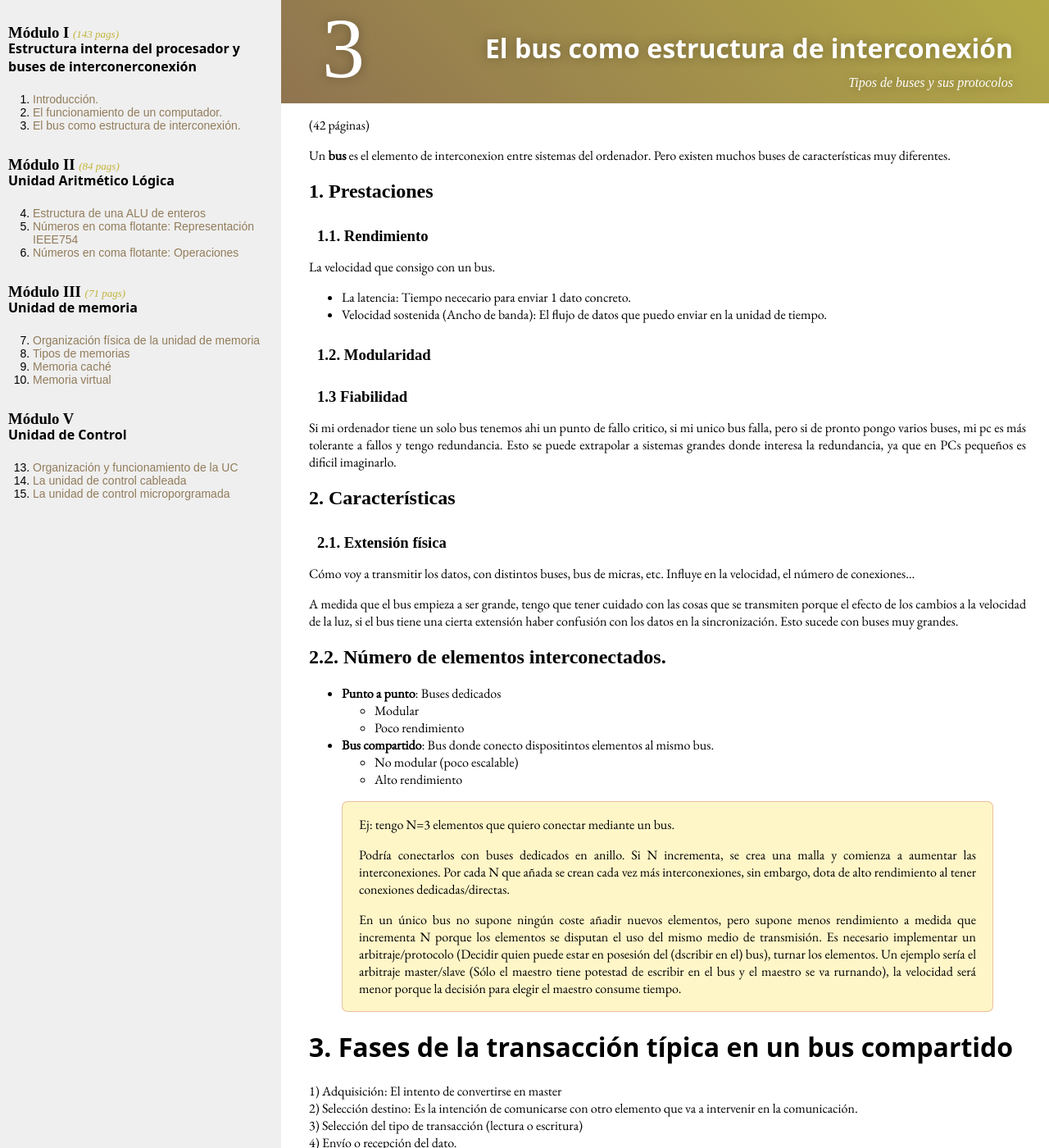
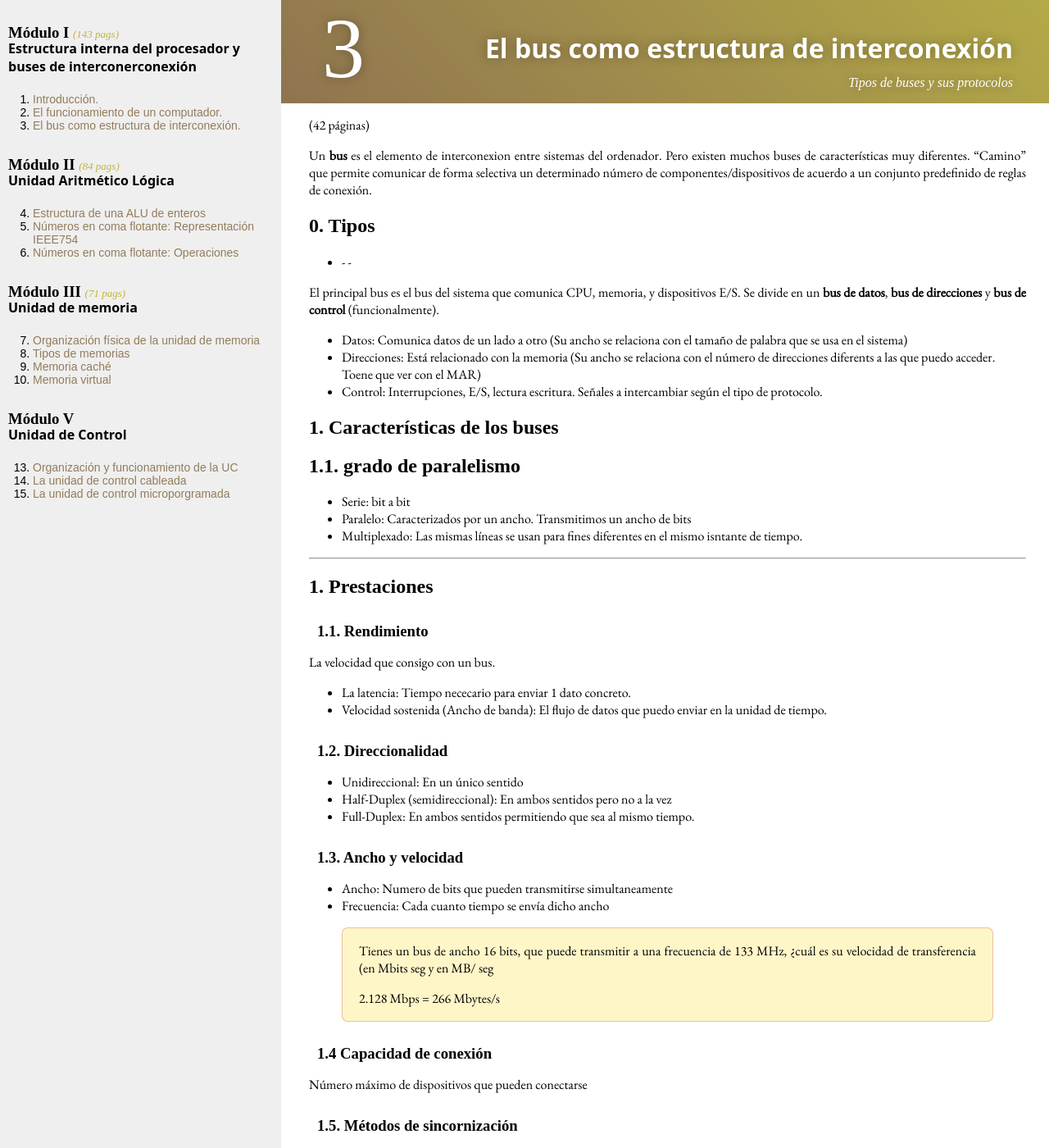
Before and after one commit to dkaerit/EDC, a Jekyll site: the page built from _posts/2020-10-05-TEMA03.md, in a window 1280 px wide and 1400 px high. Shown: the whole window at 82% size. Built offline with Jekyll 4.4.1, drawn with Linux system fonts in a browser that asks for light colours; some web fonts are replaced; some of the changed text lies outside the part shown.

Commit message:
Update 2020-10-05-TEMA03.md

```diff
--- a/_posts/2020-10-05-TEMA03.md
+++ b/_posts/2020-10-05-TEMA03.md
@@ -9,13 +9,56 @@ layout: post
 
 (42 páginas)
 
-Un **bus** es el elemento de interconexion entre sistemas del ordenador. Pero existen muchos buses de características muy diferentes.
+Un **bus** es el elemento de interconexion entre sistemas del ordenador. Pero existen muchos buses de características muy diferentes. “Camino” que permite comunicar
+de forma selectiva un determinado número de componentes/dispositivos de acuerdo a un conjunto predefinido de reglas de conexión.
 
+## 0. Tipos
+  -
+  -
+  -
+
+El principal bus es el bus del sistema que comunica CPU, memoria, y dispositivos E/S. Se divide en un **bus de datos**, **bus de direcciones** y **bus de control** (funcionalmente).
+  - Datos: Comunica datos de un lado a otro (Su ancho se relaciona con el tamaño de palabra que se usa en el sistema)
+  - Direcciones: Está relacionado con la memoria (Su ancho se relaciona con el número de direcciones diferents a las que puedo acceder. Toene que ver con el MAR)
+  - Control: Interrupciones, E/S, lectura escritura. Señales a intercambiar según el tipo de protocolo.
+
+## 1. Características de los buses
+## 1.1. grado de paralelismo
+  - Serie: bit a bit
+  - Paralelo: Caracterizados por un ancho. Transmitimos un ancho de bits
+  - Multiplexado: Las mismas líneas se usan para fines diferentes en el mismo isntante de tiempo.
+
+
+
+-------------------
 ## 1. Prestaciones
 ### 1.1. Rendimiento
 La velocidad que consigo con un bus.
   * La latencia: Tiempo nececario para enviar 1 dato concreto.
   * Velocidad sostenida (Ancho de banda): El flujo de datos que puedo enviar en la unidad de tiempo.
+
+### 1.2. Direccionalidad
+  - Unidireccional: En un único sentido
+  - Half-Duplex (semidireccional): En ambos sentidos pero no a la vez
+  - Full-Duplex: En ambos sentidos permitiendo que sea al mismo tiempo.
+
+### 1.3. Ancho y velocidad
+  - Ancho: Numero de bits que pueden transmitirse simultaneamente
+  - Frecuencia: Cada cuanto tiempo se envía dicho ancho
+
+> Tienes un bus de ancho 16 bits, que puede transmitir a
+> una frecuencia de 133 MHz, ¿cuál es su velocidad de
+> transferencia (en Mbits seg y en MB/ seg
+>
+> 2.128 Mbps = 266 Mbytes/s
+
+### 1.4 Capacidad de conexión
+Número máximo de dispositivos que pueden conectarse
+
+### 1.5. Métodos de sincornización
+  - Sincronos: Usan una señal de reloj
+  - Asíncronos: Comunicación por eventos
+  - Semisícrono:
 
 ### 1.2. Modularidad
 ### 1.3 Fiabilidad
```
